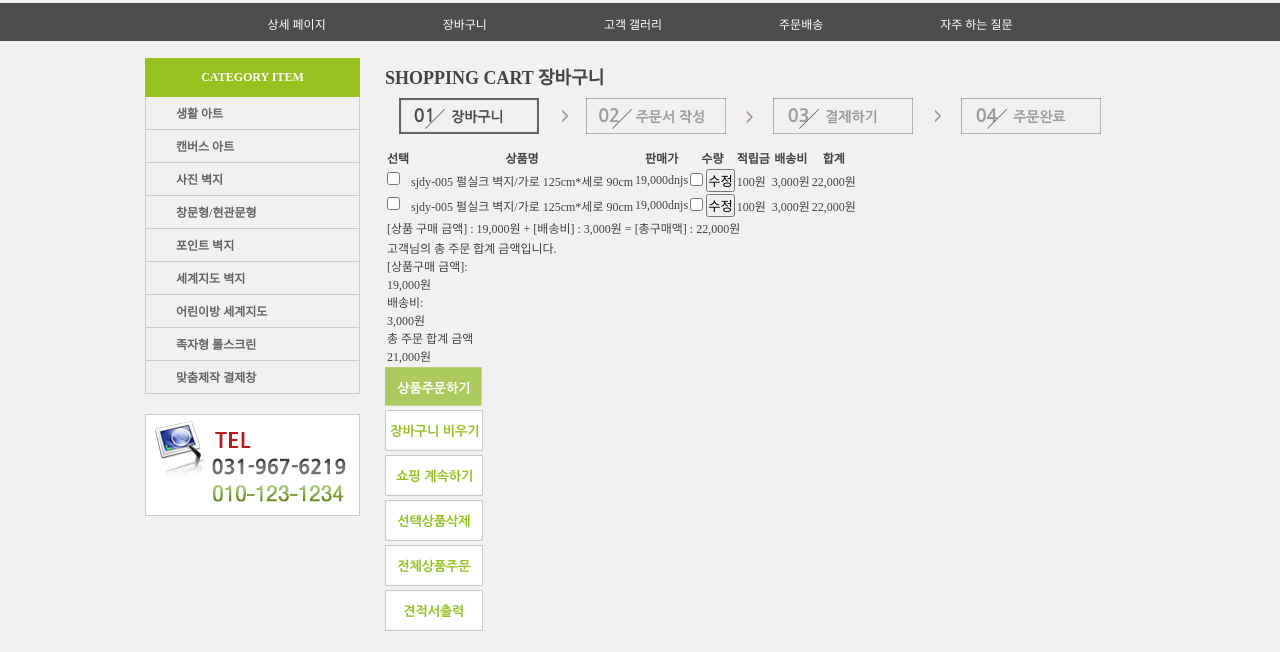
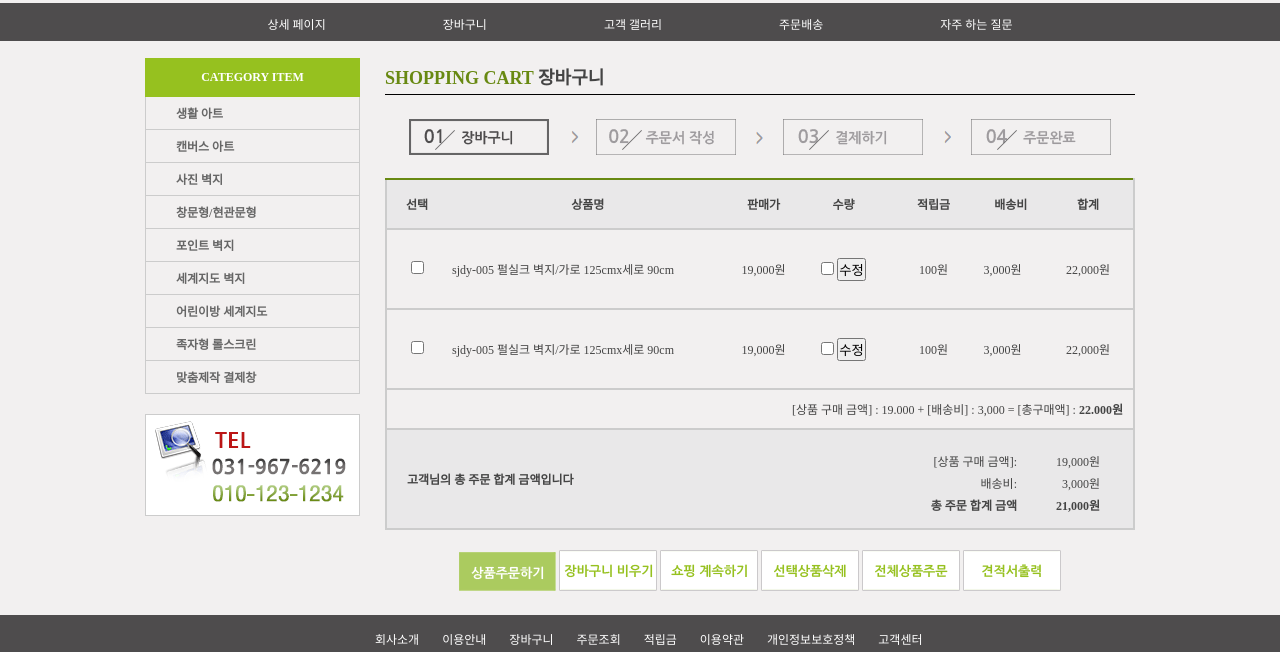
Before and after one commit to testkkj/HTML-CSSforBeginner, a plain HTML site: page source/13/cart.html in a window 1280 px wide. Shown: the part 85-737 px from the top of the page. Drawn offline with Linux system fonts and the light colour scheme.

Commit message:
13장 쇼핑몰 사이트
예제 완료 커밋

```diff
--- a/source/13/cart.html
+++ b/source/13/cart.html
@@ -5,7 +5,7 @@
   <meta charset="utf-8">
   <title>다연아트 홈페이지^^</title>
   <link rel="stylesheet" type="text/css" href="css/common.css">
-  <link rel="stylesheet" type="text/css" href="css/detail.css">
+  <link rel="stylesheet" type="text/css" href="css/cart.css">
 </head>
 
 <body>
@@ -63,8 +63,9 @@
         <span>SHOPPING CART</span> 장바구니
       </h2>
       <div id="process">
-        <img src="img/process.png" alt="">
+        <img src="img/process.png">
       </div>
+
       <table>
         <tr class="title">
           <th>선택</th>
@@ -78,9 +79,9 @@
         <tr class="items">
           <td class="col1"><input type="checkbox"></td>
           <td class="col2">
-            sjdy-005 펄실크 벽지/가로 125cm*세로 90cm
+            sjdy-005 펄실크 벽지/가로 125cmx세로 90cm
           </td>
-          <td class="col3">19,000dnjs</td>
+          <td class="col3">19,000원</td>
           <td class="col4">
             <input type="checkbox">
             <button>수정</button>
@@ -92,9 +93,9 @@
         <tr class="items">
           <td class="col1"><input type="checkbox"></td>
           <td class="col2">
-            sjdy-005 펄실크 벽지/가로 125cm*세로 90cm
+            sjdy-005 펄실크 벽지/가로 125cmx세로 90cm
           </td>
-          <td class="col3">19,000dnjs</td>
+          <td class="col3">19,000원</td>
           <td class="col4">
             <input type="checkbox">
             <button>수정</button>
@@ -105,16 +106,16 @@
         </tr>
         <tr class="total_price">
           <td colspan="7">
-            [상품 구매 금액] : 19,000원 + [배송비] : 3,000원 = [총구매액] : <span>22,000원</span>
+            [상품 구매 금액] : 19.000 + [배송비] : 3,000 = [총구매액] : <span>22.000원</span>
           </td>
         </tr>
         <tr class="order_status_box">
           <td colspan="7">
             <div class="order_status">
-              <p><span>고객님의 총 주문 합계 금액입니다.</span></p>
+              <p><span>고객님의 총 주문 합계 금액입니다</span></p>
               <div>
                 <ul>
-                  <li class="col1">[상품구매 금액]:</li>
+                  <li class="col1">[상품 구매 금액]:</li>
                   <li class="col2">19,000원</li>
                 </ul>
                 <ul>
@@ -123,24 +124,24 @@
                 </ul>
                 <ul>
                   <li class="col1"><span>총 주문 합계 금액</span></li>
-                  <li class="col2">21,000원</li>
+                  <li class="col2"><span>21,000원</span></li>
                 </ul>
               </div>
-            </div>
+            </div> <!-- order_status -->
           </td>
         </tr>
       </table>
       <ul id="order_buttons">
-        <li><img src="img/order_button1.gif" alt=""></li>
-        <li><img src="img/order_button2.gif" alt=""></li>
-        <li><img src="img/order_button3.gif" alt=""></li>
-        <li><img src="img/order_button4.gif" alt=""></li>
-        <li><img src="img/order_button5.gif" alt=""></li>
-        <li><img src="img/order_button6.gif" alt=""></li>
+        <li><img src="img/order_button1.gif"></li>
+        <li><img src="img/order_button2.gif"></li>
+        <li><img src="img/order_button3.gif"></li>
+        <li><img src="img/order_button4.gif"></li>
+        <li><img src="img/order_button5.gif"></li>
+        <li><img src="img/order_button6.gif"></li>
       </ul>
     </section> <!-- section right -->
-    <div class="clear"></div>
   </section> <!-- section main -->
+  <div class="clear"></div>
   <footer>
     <section id="footer_menu_box">
       <nav id="footer_menu">
--- a/source/13/css/cart.css
+++ b/source/13/css/cart.css
@@ -1,67 +1,154 @@
+/* 메인 콘텐트 : 헤더와 푸터를 제외한 전체 */
 section#main {
     width:990px;
     margin:0 auto;
 }
-section#right{
-    width: 750px;
-    float: right;
-    margin-top: 20px;
+/* 왼쪽 콘텐츠 */
+aside#left {
+    width:215px;
+    float:left;
+    margin-top:15px;
+    font-weight:bold;
 }
-section#right h2#cart_tile{
-    padding: 0 0 5px 0;
-    border-bottom: solid 1px #000000;
+aside#left #cat_title {
+    padding:12px;
+    background-color:#96c11f;
+    color:#ffffff;
+    text-align:center;
 }
-section#right h2 #cart_title span{
-    color: #688912;
+aside#left li {
+    color:#666666;
+    padding:7px 0 7px 30px;
+    border-left:solid 1px #cccccc;
+    border-right:solid 1px #cccccc;
+    border-bottom:solid 1px #cccccc;
 }
-section#right #process{
-    margin: 15px 0 0 10px;
+aside#left #customer {
+    width:213px;
+    height:100px;
+    margin-top:20px;
+    border:solid 1px #cccccc;
+    background-color:#ffffff;
 }
-section#right table{
-    width: 100%;
-    margin: 10px 0 0 0;
-    border-top: solid 2px #688912;
-    border-left: solid 2px #cccccc;
-    border-right: solid 2px #cccccc;
-    border-bottom: solid 2px #cccccc;
+aside#left #customer img {
+    margin:5px 0 0 5px;
 }
-section#right tr.title{
-    height: 50px;
-    background-color: #e9e8e9;
+/* 우측 콘텐츠 */
+section#right {
+    width:750px;
+    float:right;
+    margin-top:20px;
 }
-section#right th{
-    padding: 10px;
-    border-bottom: solid 2px #cccccc;
+/* 장바구니 */
+section#right h2#cart_title {
+    padding:0 0 5px 0;
+    border-bottom:solid 1px #000000;
 }
-section#right tr.items{
-    height: 80px;
-    border-bottom: solid 2px #cccccc;
+section#right h2#cart_title span {
+    color:#688912;
 }
-section#right tr.items td{
-    padding: 5px;
-    border-bottom: solid2px #cccccc;
+section#right #process {
+    margin:15px 0 0 10px;
 }
-section#right tr.items .col1{
-    width: 50px;
-    text-align: center;
+section#right table {
+    width:100%;
+    margin:10px 0 0 0;
+    border-collapse:collapse;
+    border-top:solid 2px #688912;
+    border-left:solid 2px #cccccc;
+    border-right:solid 2px #cccccc;
+    border-bottom:solid 2px #cccccc;
 }
-section#right tr.items .col2{
+section#right tr.title {
+    height:50px;
+    background-color:#e9e8e9;
+}
+section#right th {
+    padding:10px;
+    border-bottom:solid 2px #cccccc;
+}
+section#right tr.items {
+    height:80px;
+    border-bottom:solid 2px #cccccc;
+}
+section#right tr.items td {
+    padding:5px;
+    border-bottom:solid 2px #cccccc;
+}
+section#right tr.items .col1 {
+    width:50px;
+    text-align:center;
+}
+section#right tr.items .col2 {
 
 }
-section#right tr.items .col3{
-    width: 60px;
-    text-align: center;
+section#right tr.items .col3 {
+    width:60px;
+    text-align:center;
 }
-section#right{}
-section#right{}
-section#right{}
-section#right{}
-section#right{}
-section#right{}
-section#right{}
-section#right{}
-section#right{}
-section#right{}
-section#right{}
-section#right{}
-section#right{}
+section#right tr.items .col4 {
+    width:80px;
+    text-align:center;
+}
+section#right tr.items .col5 {
+    width:80px;
+    text-align:center;
+}
+section#right tr.items .col5 {
+    width:80px;
+    text-align:center;
+}
+section#right tr.items .col7 {
+    width:80px;
+    text-align:center;
+}
+section#right tr.total_price {
+    height:25px;
+}
+section#right tr.total_price td {
+    text-align:right;
+    padding:10px;
+}
+section#right tr.order_status_box {
+    height:100px;
+    background-color:#e9e8e9;
+    border-top:solid 2px #cccccc;
+}
+section#right .order_status_box td {
+    vertical-align:top;
+}
+section#right .order_status {
+    position:relative;
+}
+section#right .order_status p {
+    position:absolute;
+    top:40px;
+    left:20px;
+}
+section#right .order_status div {
+    position:absolute;
+    top:20px;
+    left:480px;
+}
+section#right .order_status li {
+    display:inline-block;
+    margin:2px 0;
+}
+section#right .order_status .col1 {
+    width:150px;
+    text-align:right;
+}
+section#right .order_status .col2 {
+    width:80px;
+    text-align:right;
+}
+section#right table span {
+    font-weight:bold;
+}
+section#right #order_buttons {
+    margin:20px 0 0 0;
+    text-align:center;
+}
+section#right #order_buttons li {
+    display:inline;
+}
```
Also changed, not shown: source/01/attribute.html (added, +10 -0 lines), source/01/charset.html (added, +9 -0 lines), source/01/hello.html (added, +9 -0 lines), source/01/sample.html (added, +12 -0 lines).
